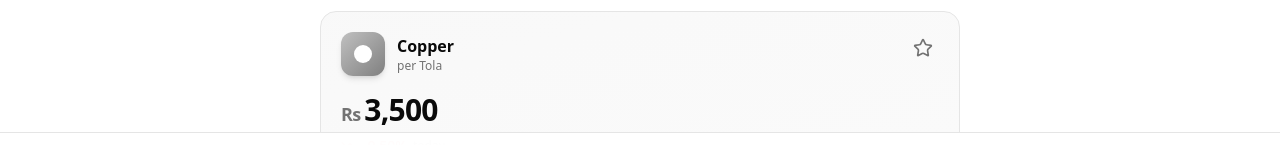
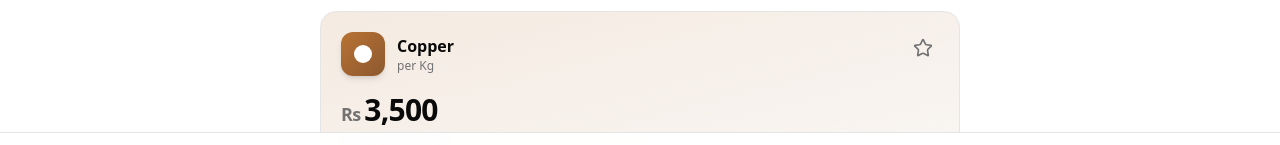
Before and after one commit to naveedmun/Gold, a React (Vite) app: page / in a window 1280 px wide. Shown: the part 600-745 px from the top of the page. Built offline with nearby package versions, Linux system fonts and the light colour scheme; no server answers.

Commit message:
Update RateCard.jsx

```diff
--- a/src/components/RateCard.jsx
+++ b/src/components/RateCard.jsx
@@ -13,18 +13,23 @@ export default function RateCard({
   const metalName = metal.toLowerCase();
   const isGold = metalName === 'gold';
   const isPlatinum = metalName === 'platinum';
+  const isCopper = metalName === 'copper';
 
   const gradient = isGold
     ? 'from-[#D4AF37]/10 to-[#B8860B]/5 dark:from-[#D4AF37]/15 dark:to-[#B8860B]/5'
     : isPlatinum
     ? 'from-[#E5E4E2]/20 to-[#959595]/10 dark:from-[#E5E4E2]/15 dark:to-[#959595]/5'
+    : isCopper
+    ? 'from-[#B87333]/15 to-[#8C5830]/5 dark:from-[#B87333]/20 dark:to-[#8C5830]/5'
     : 'from-[#C0C0C0]/10 to-[#A0A0A0]/5 dark:from-[#C0C0C0]/15 dark:to-[#808080]/5';
 
-  const accent = isGold ? 'text-[#D4AF37]' : isPlatinum ? 'text-gray-300' : 'text-[#C0C0C0]';
+  const accent = isGold ? 'text-[#D4AF37]' : isPlatinum ? 'text-gray-300' : isCopper ? 'text-[#B87333]' : 'text-[#C0C0C0]';
   const iconBg = isGold
     ? 'bg-gradient-to-br from-[#D4AF37] to-[#B8860B]'
     : isPlatinum
     ? 'bg-gradient-to-br from-gray-400 to-gray-600'
+    : isCopper
+    ? 'bg-gradient-to-br from-[#B87333] to-[#8C5830]'
     : 'bg-gradient-to-br from-[#C0C0C0] to-[#808080]';
 
   const isPositive = changePct >= 0;
@@ -42,7 +47,7 @@ export default function RateCard({
           </div>
           <div>
             <p className="font-heading font-semibold text-base capitalize">{metal}</p>
-            <p className="text-xs text-muted-foreground">per Tola</p>
+            <p className="text-xs text-muted-foreground">{isCopper ? 'per Kg' : 'per Tola'}</p>
           </div>
         </div>
         <button onClick={onToggleFavorite} className="p-1.5 rounded-lg hover:bg-background/50 transition-colors">
```
